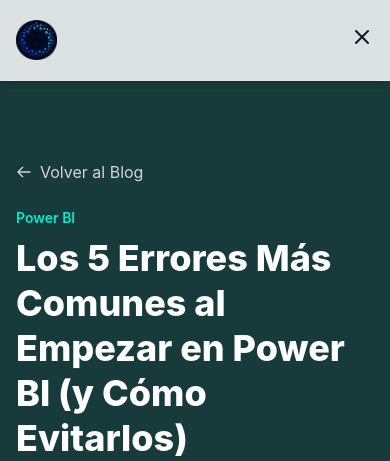
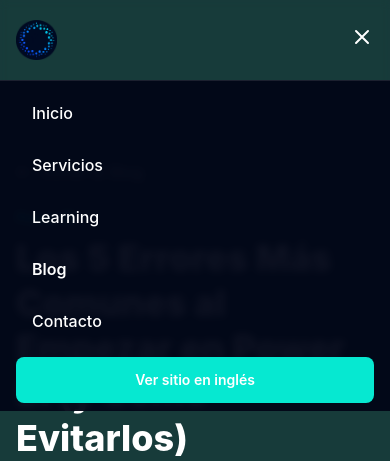
Before and after one commit to BigDataServicesllc/bds, a React (Create React App) app in the folder frontend/: page /blog/5-errores-comunes-en-power-bi in a window 390 px wide. Both pictures are taken after a click on the button "Abrir menú". Shown: the top 461 px of the page. Built offline with nearby package versions, Linux system fonts and the light colour scheme.

Commit message:
corrección vista mobile 2025-12-04

```diff
--- a/frontend/src/components/LayoutHeader.js
+++ b/frontend/src/components/LayoutHeader.js
@@ -1,8 +1,4 @@
 // RUTA: frontend/src/components/LayoutHeader.js
-// Este componente renderiza el header fijo del sitio (logo, menú principal, selector de idioma).
-// Cambia el estilo según el scroll y según la ruta actual:
-// - En "/" y "/blog" el header es transparente sobre un hero oscuro mientras no haya scroll.
-// - En el resto de las páginas el header siempre es blanco con texto oscuro.
 
 import React, { useState, useEffect } from 'react';
 import { Link, useLocation } from 'react-router-dom';
@@ -12,22 +8,14 @@ const LayoutHeader = ({ currentPage, onNavigate, onToggleLanguage, language }) =
   const [isScrolled, setIsScrolled] = useState(false);
   const location = useLocation();
 
-  const path = location.pathname;
-
-  // Páginas que usan hero oscuro debajo del header
-  const hasDarkHero = path === '/' || path === '/blog';
-
-  // Solo en esas páginas queremos header transparente mientras no haya scroll
-  const useTransparentHeader = hasDarkHero && !isScrolled;
-
-  // Detectar scroll
+  // Detectar scroll para cambiar estilo del header
   useEffect(() => {
     const onScroll = () => {
       setIsScrolled(window.scrollY > 40);
     };
 
-    window.addEventListener("scroll", onScroll);
-    return () => window.removeEventListener("scroll", onScroll);
+    window.addEventListener('scroll', onScroll);
+    return () => window.removeEventListener('scroll', onScroll);
   }, []);
 
   const navItems = [
@@ -41,40 +29,62 @@ const LayoutHeader = ({ currentPage, onNavigate, onToggleLanguage, language }) =
   const getDisplayName = (name) => {
     if (language === 'en') {
       const translations = {
-        'Inicio': 'Home',
-        'Servicios': 'Services',
-        'Learning': 'Learning',
-        'Blog': 'Blog',
-        'Contacto': 'Contact',
+        Inicio: 'Home',
+        Servicios: 'Services',
+        Learning: 'Learning',
+        Blog: 'Blog',
+        Contacto: 'Contact',
       };
       return translations[name] || name;
     }
     return name;
   };
 
-  const NavButton = ({ item }) => {
-    const isActivePage = item.path && path.startsWith(item.path);
+  /**
+   * NavButton
+   * - variant = "desktop" | "mobile"
+   *   para cambiar tamaño y alineación de los links
+   */
+  const NavButton = ({ item, variant = 'desktop' }) => {
+    const isActivePage = item.path && location.pathname.startsWith(item.path);
     const isActiveSection =
-      !item.path && path === "/" && currentPage === item.id;
+      !item.path && location.pathname === '/' && currentPage === item.id;
     const isActive = isActivePage || isActiveSection;
 
+    const baseClassesDesktop =
+      'py-2 px-3 rounded-md text-sm font-medium transition-colors duration-300';
+    const baseClassesMobile =
+      'w-full text-left py-3 px-4 rounded-lg text-base font-medium transition-colors duration-200';
+
     const baseClasses =
-      "py-2 px-3 rounded-md text-sm font-medium transition-colors duration-300";
+      variant === 'mobile' ? baseClassesMobile : baseClassesDesktop;
 
     const getColorClasses = () => {
-      // Modo hero oscuro (home y blog index sin scroll): texto blanco
-      if (useTransparentHeader) {
+      // SIN scroll: header transparente sobre hero
+      if (!isScrolled) {
         return isActive
-          ? "text-white font-semibold"
-          : "text-white hover:text-[#06E8D1]";
+          ? 'text-white font-semibold'
+          : 'text-white hover:text-[#06E8D1]';
       }
-      // Resto de estados: header blanco con texto oscuro
+      // CON scroll: header blanco
       return isActive
-        ? "text-[#2B64B2] font-semibold"
-        : "text-gray-900 hover:text-[#2B64B2]";
+        ? 'text-[#2B64B2] font-semibold'
+        : 'text-gray-900 hover:text-[#2B64B2]';
     };
 
-    // LINK con path (blog)
+    const handleNavClick = () => {
+      // Cerrar menú móvil al hacer clic
+      setIsMenuOpen(false);
+
+      if (item.path) return; // los Links se encargan solos
+
+      if (location.pathname === '/') {
+        // Navegación por secciones dentro de Home
+        onNavigate?.(item.id);
+      }
+    };
+
+    // LINK con path (ej: /blog)
     if (item.path) {
       return (
         <Link
@@ -87,14 +97,11 @@ const LayoutHeader = ({ currentPage, onNavigate, onToggleLanguage, language }) =
       );
     }
 
-    // Botón que navega dentro de la home (cuando estamos en "/")
-    if (path === "/") {
+    // Botón dentro de Home (cuando estamos en '/')
+    if (location.pathname === '/') {
       return (
         <button
-          onClick={() => {
-            onNavigate(item.id);
-            setIsMenuOpen(false);
-          }}
+          onClick={handleNavClick}
           className={`${baseClasses} ${getColorClasses()}`}
         >
           {getDisplayName(item.name)}
@@ -102,7 +109,7 @@ const LayoutHeader = ({ currentPage, onNavigate, onToggleLanguage, language }) =
       );
     }
 
-    // Links desde otras páginas hacia secciones de home
+    // Link desde otras páginas a secciones de Home
     return (
       <Link
         to={`/#${item.id}`}
@@ -118,15 +125,19 @@ const LayoutHeader = ({ currentPage, onNavigate, onToggleLanguage, language }) =
     <header
       className={`fixed top-0 left-0 right-0 z-50 transition-all duration-300
         ${
-          useTransparentHeader
-            ? 'bg-transparent backdrop-blur-sm'
-            : 'bg-white/85 backdrop-blur-lg shadow-md border-b border-gray-200'
+          isScrolled
+            ? 'bg-white/85 backdrop-blur-lg shadow-md border-b border-gray-200'
+            : 'bg-transparent backdrop-blur-sm'
         }`}
     >
       <div className="container mx-auto px-4">
         <div className="flex justify-between items-center h-20">
           {/* LOGO */}
-          <Link to="/" className="flex items-center gap-2">
+          <Link
+            to="/"
+            className="flex items-center gap-2"
+            onClick={() => setIsMenuOpen(false)}
+          >
             <img
               src="/images/logo.png"
               alt="Big Data Services Logo"
@@ -140,16 +151,16 @@ const LayoutHeader = ({ currentPage, onNavigate, onToggleLanguage, language }) =
               <NavButton key={item.id} item={item} />
             ))}
 
-            <div className="w-px h-6 mx-3 bg-gray-400/30"></div>
+            <div className="w-px h-6 mx-3 bg-gray-400/30" />
 
             <button
               onClick={onToggleLanguage}
               className={`
                 px-3 py-1.5 rounded-md border text-sm transition
                 ${
-                  useTransparentHeader
-                    ? 'text-white border-white/40 hover:bg-white/10'
-                    : 'text-gray-900 border-gray-400 hover:bg-gray-200'
+                  isScrolled
+                    ? 'text-gray-900 border-gray-400 hover:bg-gray-200'
+                    : 'text-white border-white/40 hover:bg-white/10'
                 }
               `}
             >
@@ -157,11 +168,12 @@ const LayoutHeader = ({ currentPage, onNavigate, onToggleLanguage, language }) =
             </button>
           </nav>
 
-          {/* NAV MOBILE */}
+          {/* BOTÓN MENÚ MOBILE */}
           <div className="md:hidden">
             <button
-              onClick={() => setIsMenuOpen(!isMenuOpen)}
-              className={`${useTransparentHeader ? 'text-white' : 'text-gray-900'}`}
+              onClick={() => setIsMenuOpen((prev) => !prev)}
+              className={`${isScrolled ? 'text-gray-900' : 'text-white'}`}
+              aria-label="Abrir menú"
             >
               <svg className="w-6 h-6" fill="none" stroke="currentColor">
                 <path
@@ -170,8 +182,8 @@ const LayoutHeader = ({ currentPage, onNavigate, onToggleLanguage, language }) =
                   strokeWidth="2"
                   d={
                     isMenuOpen
-                      ? 'M6 18L18 6M6 6l12 12'
-                      : 'M4 6h16M4 12h16m-7 6h7'
+                      ? 'M6 18L18 6M6 6l12 12' // X
+                      : 'M4 6h16M4 12h16m-7 6h7' // tres líneas
                   }
                 />
               </svg>
@@ -179,6 +191,39 @@ const LayoutHeader = ({ currentPage, onNavigate, onToggleLanguage, language }) =
           </div>
         </div>
       </div>
+
+      {/* MENÚ MOBILE DESPLEGABLE */}
+      <div
+        className={`md:hidden transition-all duration-200 border-t
+          ${
+            isMenuOpen
+              ? 'max-h-[400px] opacity-100'
+              : 'max-h-0 opacity-0 pointer-events-none'
+          }
+          ${
+            isScrolled
+              ? 'bg-white/95 border-gray-200'
+              : 'bg-[#020617]/95 border-white/10'
+          }
+        `}
+      >
+        <div className="container mx-auto px-4 py-2 flex flex-col gap-1">
+          {navItems.map((item) => (
+            <NavButton key={item.id} item={item} variant="mobile" />
+          ))}
+
+          <button
+            onClick={() => {
+              onToggleLanguage?.();
+              setIsMenuOpen(false);
+            }}
+            className="mt-2 w-full py-3 rounded-lg border text-sm font-semibold
+              text-white bg-[#06E8D1] border-transparent hover:bg-[#04c9b7] transition"
+          >
+            {language === 'es' ? 'Ver sitio en inglés' : 'View site in Spanish'}
+          </button>
+        </div>
+      </div>
     </header>
   );
 };
```
